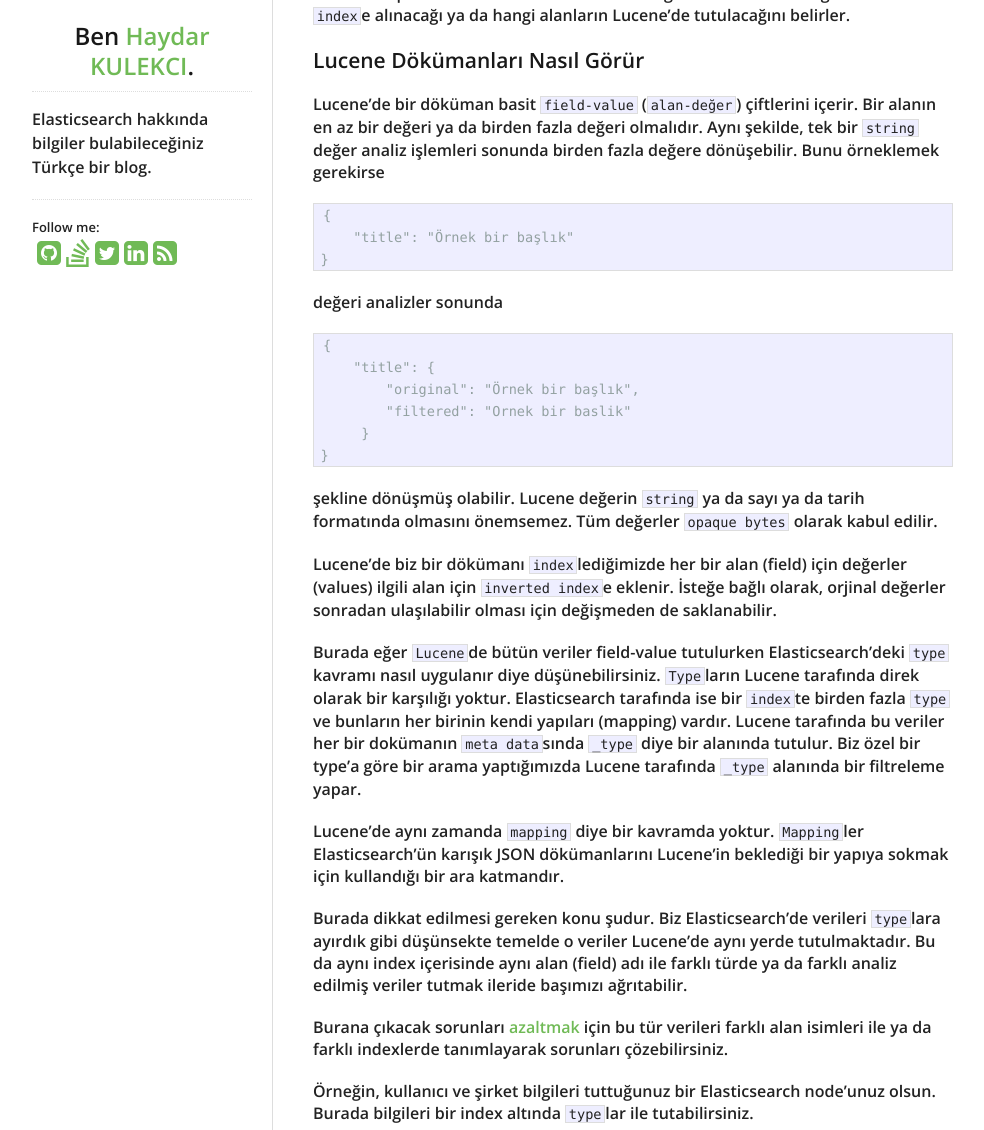
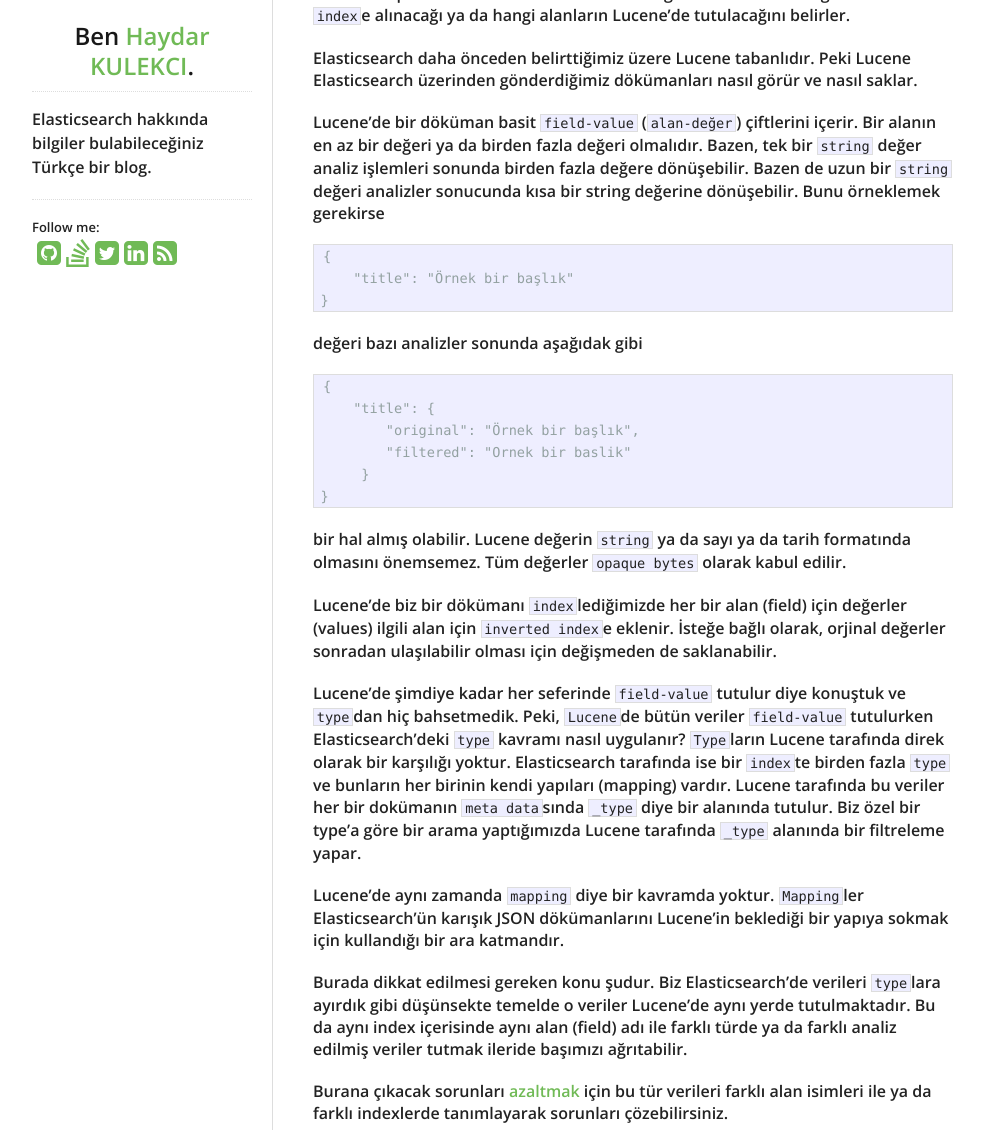
Before and after one commit to hkulekci/elasticsearch, a Jekyll site: the page built from _posts/2015-12-04-elasticsearch-type-and-mapping.md, in a window 1280 px wide and 1400 px high, cut to the strip 270-1400 px from the top of the window. Shown: the whole strip, without its empty margins (138-1122 px from the left). Built offline with Jekyll 4.4.1, drawn with Linux system fonts in a browser that asks for light colours; nearby versions of some CDN libraries; Markdown is read by kramdown in place of the engine named in the settings.

Commit message:
some updates

````diff
--- a/_posts/2015-12-04-elasticsearch-type-and-mapping.md
+++ b/_posts/2015-12-04-elasticsearch-type-and-mapping.md
@@ -14,11 +14,13 @@
 alanların tiplerinin ve özelliklerinin neler olduğunu belirtirler. Hangi alanların `index`e
 alınacağı ya da hangi alanların Lucene'de tutulacağını belirler.
 
-### Lucene Dökümanları Nasıl Görür
+Elasticsearch daha önceden belirttiğimiz üzere Lucene tabanlıdır. Peki Lucene
+Elasticsearch üzerinden gönderdiğimiz dökümanları nasıl görür ve nasıl saklar.
 
-Lucene'de bir döküman basit `field-value` (`alan-değer`) çiftlerini içerir. Bir alanın en az bir
-değeri ya da birden fazla değeri olmalıdır. Aynı şekilde, tek bir `string` değer analiz
-işlemleri sonunda birden fazla değere dönüşebilir. Bunu örneklemek gerekirse
+Lucene'de bir döküman basit `field-value` (`alan-değer`) çiftlerini içerir. Bir alanın en az
+bir değeri ya da birden fazla değeri olmalıdır. Bazen, tek bir `string` değer analiz
+işlemleri sonunda birden fazla değere dönüşebilir. Bazen de uzun bir `string`  değeri
+analizler sonucunda kısa bir string değerine dönüşebilir. Bunu örneklemek gerekirse
 
 ```
 {
@@ -26,7 +28,7 @@
 }
 ```
 
-değeri analizler sonunda
+değeri bazı analizler sonunda aşağıdak gibi
 
 ```
 {
@@ -37,15 +39,16 @@
 }
 ```
 
-şekline dönüşmüş olabilir. Lucene değerin `string` ya da sayı ya da tarih formatında olmasını
+bir hal almış olabilir. Lucene değerin `string` ya da sayı ya da tarih formatında olmasını
 önemsemez. Tüm değerler `opaque bytes` olarak kabul edilir.
 
 Lucene'de biz bir dökümanı `index`lediğimizde her bir alan (field) için değerler (values) ilgili
 alan için `inverted index`e eklenir. İsteğe bağlı olarak, orjinal değerler sonradan ulaşılabilir
 olması için değişmeden de saklanabilir.
 
-Burada eğer `Lucene`de bütün veriler field-value tutulurken Elasticsearch'deki `type` kavramı
-nasıl uygulanır diye düşünebilirsiniz. `Type`ların Lucene tarafında direk olarak bir karşılığı
+Lucene'de şimdiye kadar her seferinde `field-value` tutulur diye konuştuk ve `type`dan hiç
+bahsetmedik. Peki, `Lucene`de bütün veriler `field-value` tutulurken Elasticsearch'deki
+`type` kavramı nasıl uygulanır? `Type`ların Lucene tarafında direk olarak bir karşılığı
 yoktur. Elasticsearch tarafında ise bir `index`te birden fazla `type` ve bunların her birinin
 kendi yapıları (mapping) vardır. Lucene tarafında bu veriler her bir dokümanın
 `meta data`sında `_type` diye bir alanında tutulur. Biz özel bir type'a göre bir arama
````
